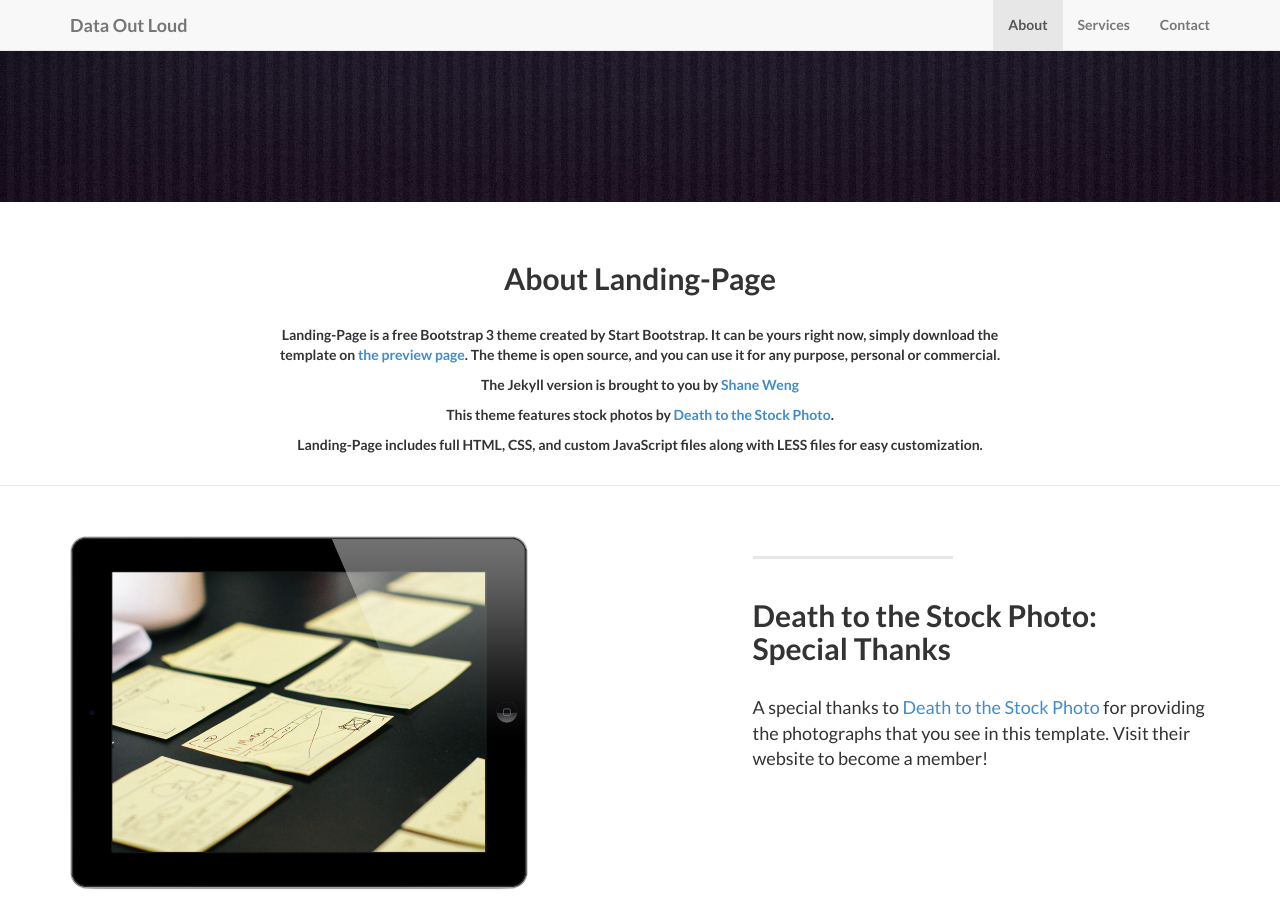
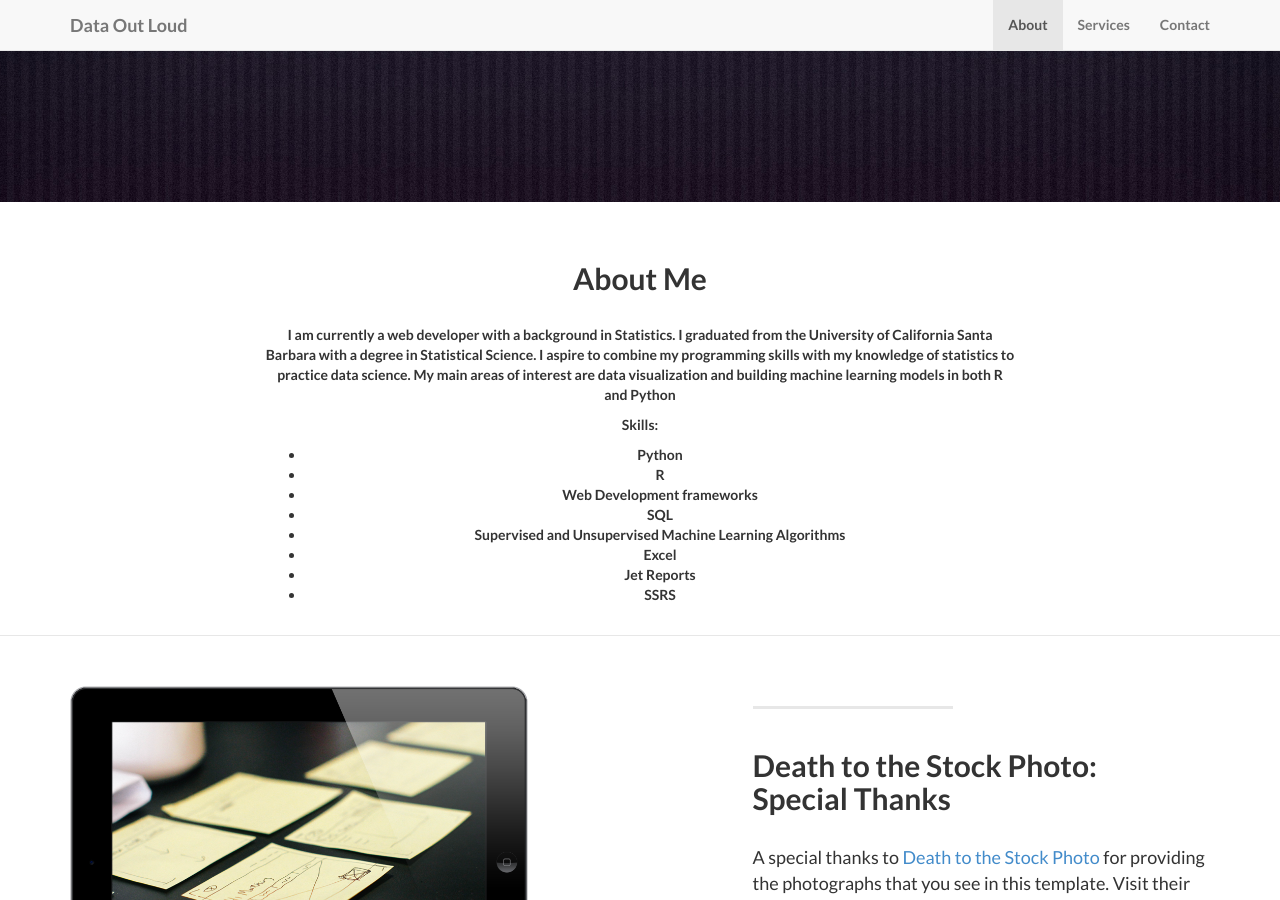
Before and after one commit to robinphetsa/robinphetsa.github.io, a Jekyll site: the page built from index.html, in a window 1280 px wide and 900 px high, scrolled down 575 px. Built offline with Jekyll 4.4.1, drawn with Linux system fonts in a browser that asks for light colours.

Commit message:
Update about.html

```diff
--- a/_includes/about.html
+++ b/_includes/about.html
@@ -3,12 +3,24 @@
         <div class="row">
             <div class="col-lg-8 col-lg-offset-2">
               <br/><br/>
-              <h2>About Landing-Page</h2>
+              <h2>About Me</h2>
               <br/>
-                <p>Landing-Page is a free Bootstrap 3 theme created by Start Bootstrap. It can be yours right now, simply download the template on <a href="http://startbootstrap.com/template-overviews/landing-page/">the preview page</a>. The theme is open source, and you can use it for any purpose, personal or commercial.</p>
-                <p>The Jekyll version is brought to you by <a href="https://github.com/swcool">Shane Weng</a></p>
-                <p>This theme features stock photos by <a href="http://join.deathtothestockphoto.com//">Death to the Stock Photo</a>.</p>
-                <p>Landing-Page includes full HTML, CSS, and custom JavaScript files along with LESS files for easy customization.</p>
+                <p>I am currently a web developer with a background in Statistics. I graduated from the University of California Santa Barbara with a degree in Statistical Science. I aspire to combine my programming skills with my knowledge of statistics
+                to practice data science. My main areas of interest are data visualization and building
+                machine learning models in both R and Python</p>
+                <p> Skills:
+                    <ul>
+                        <li>Python</li>
+                        <li>R</li>
+                        <li>Web Development frameworks</li>
+                        <li>SQL</li>
+                        <li>Supervised and Unsupervised Machine Learning Algorithms</li>
+                        <li>Excel</li>
+                        <li>Jet Reports</li>
+                        <li>SSRS</li>
+                    </ul>
+
+                    </p>
                 <br/>
               </div>
         </div>
```
